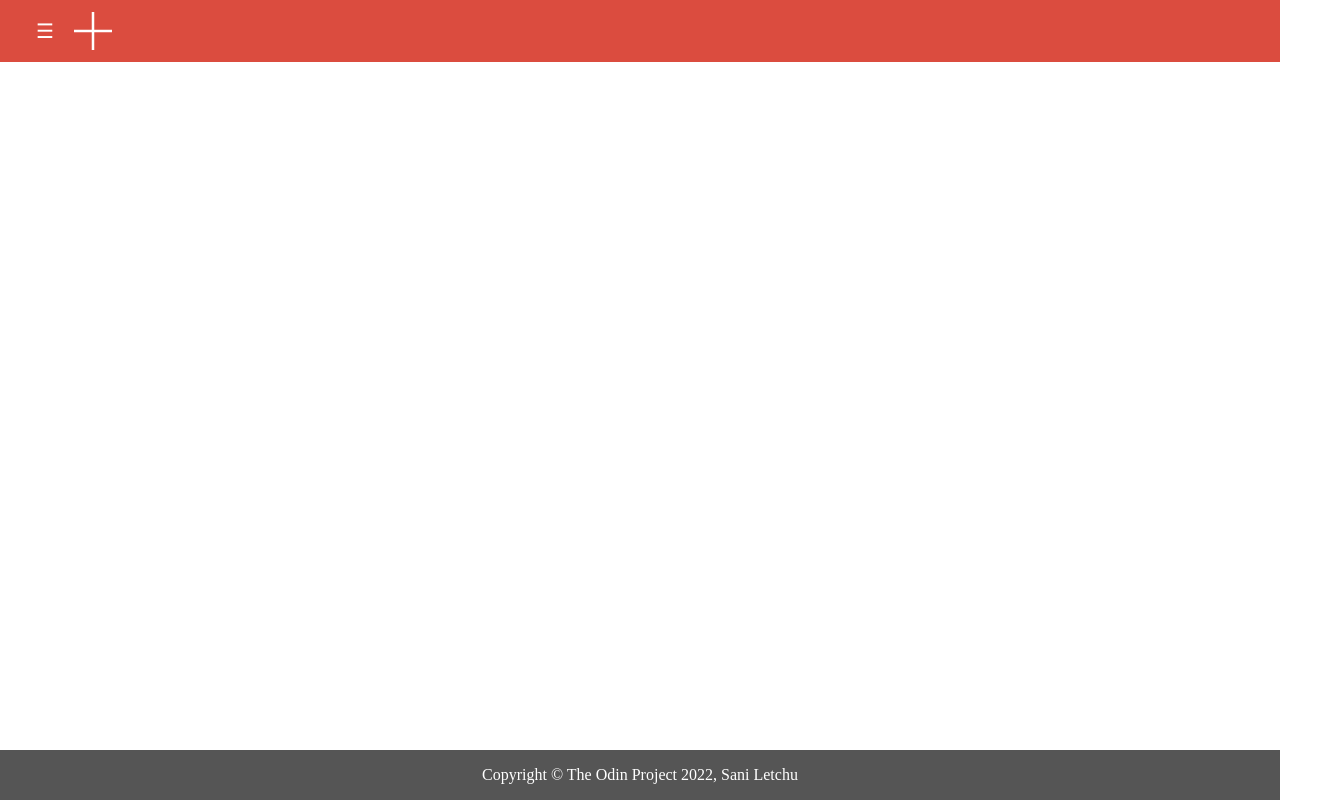
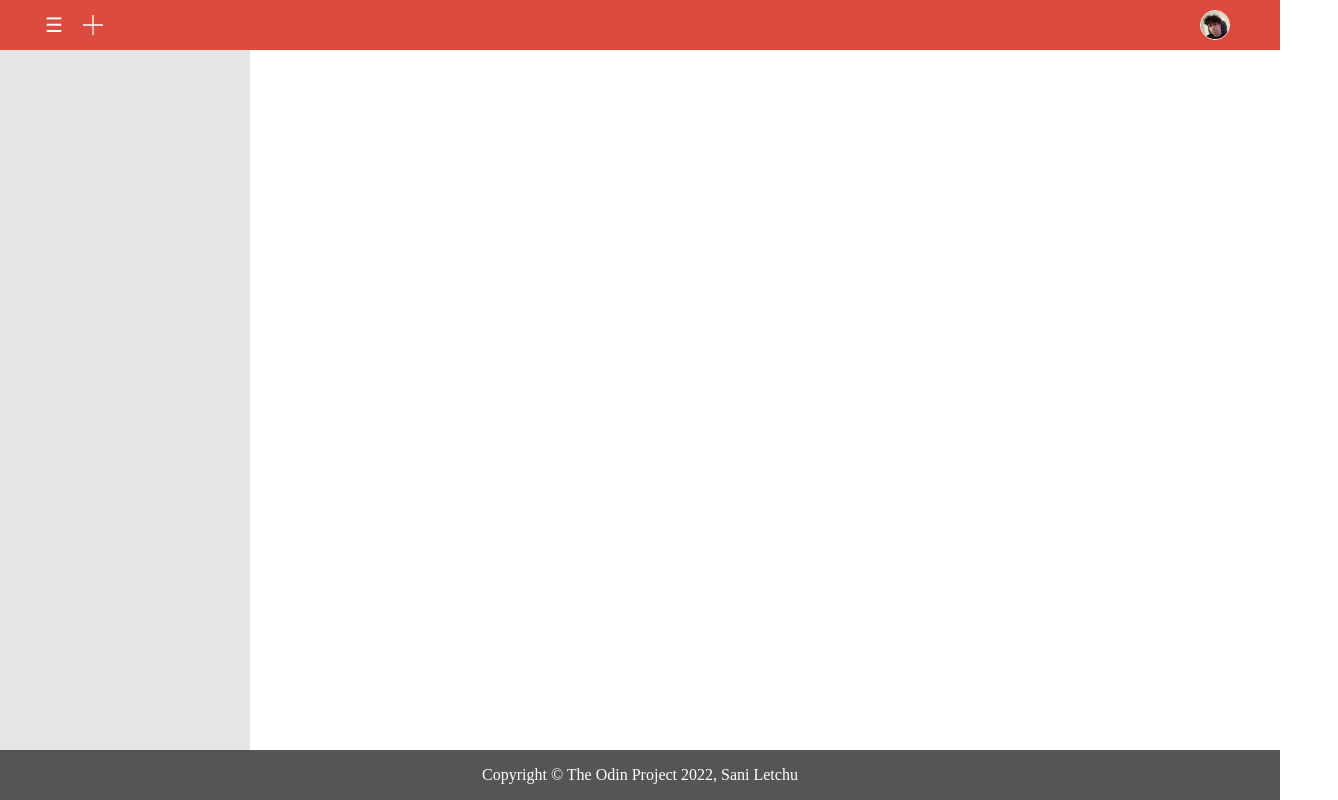
Before and after one commit to SaniLetchu/Todo-List, a website built with webpack: page dist/index.html in a window 1280 px wide. Shown: the whole page, 1338 px wide, since content can reach past the window. Built offline with nearby package versions, Linux system fonts and the light colour scheme.

Commit message:
More layout

```diff
--- a/dist/index.html
+++ b/dist/index.html
@@ -12,15 +12,19 @@
     <div class="header">
         <div class="leftside">
             <p class="menubutton">☰</p>
-            <img class="menubutton plussign" src="plus.svg">
+            <img class="plussign" src="plus.svg">
         </div>
         <div class="rightside">
+            <img class="profilepicture" src="profilepicture.png">
+        </div>
+    </div>
+    <div class="main-content">
+        <div class="sidebar">
 
         </div>
+        <div class="content">
 
-    </div>
-    <div class="main-content">
-
+        </div>
     </div>
     <div class="footer">
         <p>Copyright © The Odin Project 2022, Sani Letchu</p>
--- a/dist/style.css
+++ b/dist/style.css
@@ -20,11 +20,34 @@ body {
     display: flex;
     justify-content: center;
     align-items: center;
-    gap: 10px;
+    gap: 15px;
 }
 
 .plussign {
     filter: invert(100%) sepia(0%) saturate(0%) hue-rotate(234deg) brightness(103%) contrast(101%);
+    max-height: 20px;
+    cursor: pointer;
+}
+
+.plussign:hover {
+    transform: scale(1.1);
+}
+
+.rightside {
+    display: flex;
+    justify-content: center;
+    align-items: center;
+    gap: 10px;
+}
+
+.profilepicture {
+    border: 1px white solid;
+    border-radius: 50px;
+    max-height: 28px;
+}
+
+.profilepicture:hover {
+    transform: scale(1.1);
 }
 
 .menubutton {
@@ -45,6 +68,15 @@ body {
     display: flex;
 }
 
+.sidebar {
+    min-width: max(250px, 15vw);
+    background-color: rgba(0, 0, 0, .1);
+}
+
+.content {
+    min-width: max(600px, 85vw);
+}
+
 .footer {
     background-color: rgb(85, 85, 85);
     display: flex;
```
